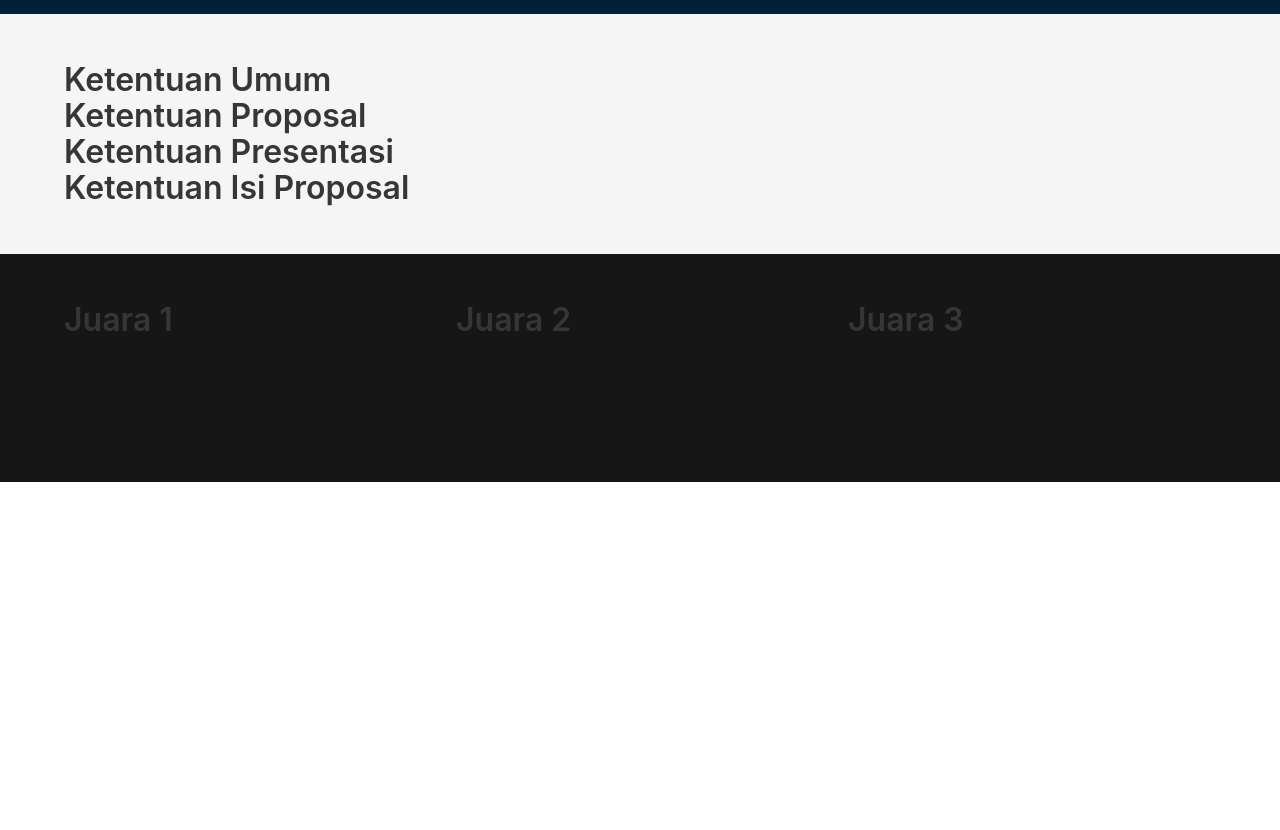
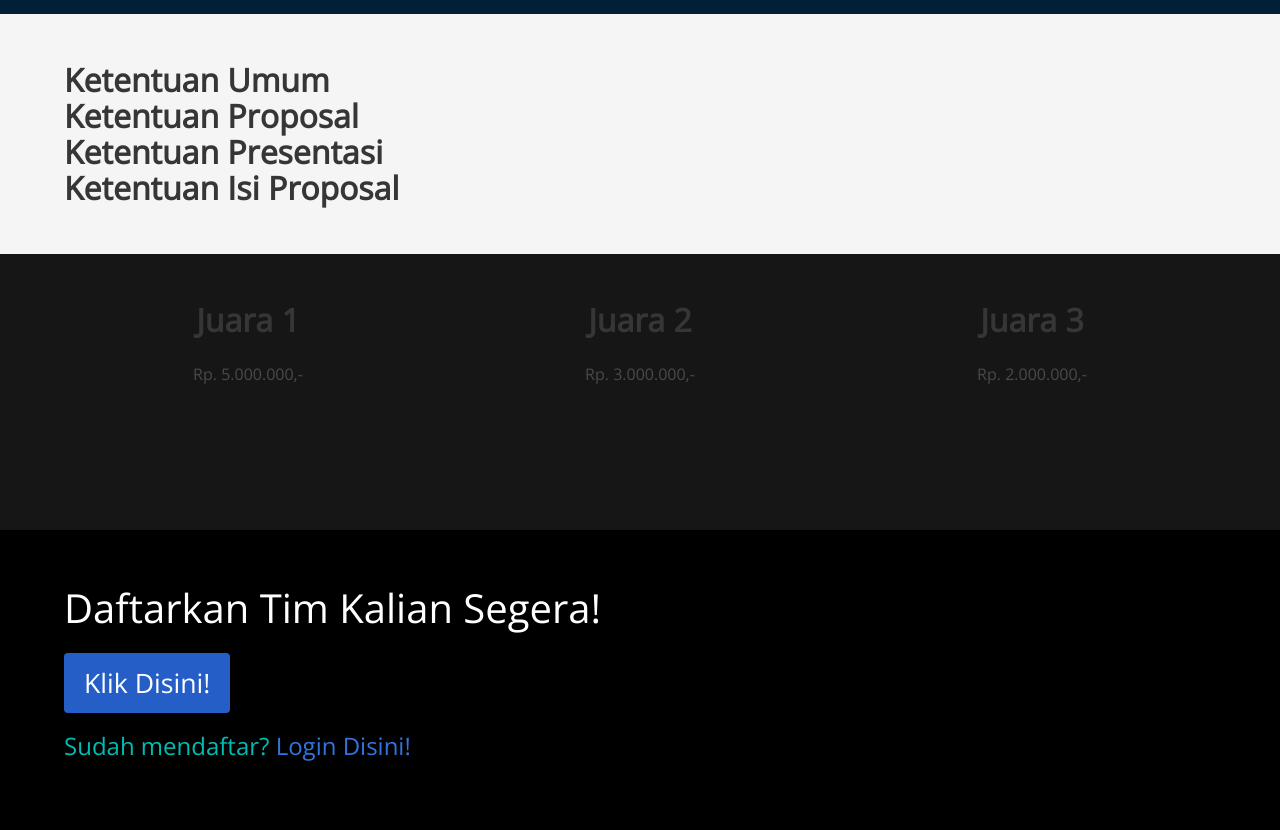
Before and after one commit to haruute0/I2C-1, a website: page src/index.html in a window 1280 px wide. Shown: the part 1586-2416 px from the top of the page. Before the commit the page ends 2068 px from the top, so only its background shows below. Drawn offline with nearby package versions, Linux system fonts and the light colour scheme.

Commit message:
Edit landing-page

```diff
--- a/src/css/landing-page.css
+++ b/src/css/landing-page.css
@@ -4,8 +4,12 @@
     SI IFEST#7 2019
 */
 
+/* Import */
+@import url('https://fonts.googleapis.com/css?family=Gloria+Hallelujah|Open+Sans|Oswald:700');
+
 body{
     background-color: rgb(22, 22, 22) !important;
+    font-family: 'Open Sans', sans-serif;
 }
 
 /* Hero Section */
@@ -29,19 +33,22 @@ body{
     font-weight: bold;
     color: #fff;
     margin: 20px auto;
-    line-height: 80px;
+    line-height: 100px;
+    font-family: 'Oswald', sans-serif;
 }
 
 .hero-desc {
     font-size: 15pt;
+    color: #afb1b3;
 }
 
 .hero-title-desc {
     color: rgb(224, 146, 0);
     font-size: 30pt;
     font-weight: bold;
-    line-height: 25px;
+    line-height: 50px;
     margin-bottom: 30px;
+    font-family: 'Gloria Hallelujah', cursive;
 }
 
 /* About section */
@@ -71,3 +78,34 @@ body{
 .ketentuan {
     background-color: whitesmoke;
 }
+
+/* Banner SignUp */
+.banner-signup {
+    background-color: black;
+    min-height: 300px;
+    clear: both;
+}
+
+.banner-signup-title {
+    color: white;
+    font-size: 30pt;
+}
+
+.banner-signup-subtitle {
+    color: rgb(0, 189, 179);
+    font-size: 1.5em;
+}
+
+.button-daftar {
+    border: none;
+    font-size: 20pt !important;
+    background-color: #245ec6;
+    transition: 0.3s;
+    color: white !important;
+    margin: 15px auto;
+}
+
+.button-daftar:hover {
+    background-color: #2b2b2b;
+    transition: 0.3s;
+}
--- a/src/index.html
+++ b/src/index.html
@@ -38,8 +38,8 @@
                 </div>
                 <h1 class="hero-title">Innovative Informatics Competition 2019</h1>
                 <h1 class="hero-title-big">I2C 2019</h1>
-                <h1 class="hero-title-desc">Smartly Living Healthy Life</h1>
-                <p class="hero-desc">Kompetisi ide aplikasi untuk siswa/i SMA seluruh Indonesia.</p>
+                <h1 class="hero-title-desc">"Smartly Living Healthy Life"</h1>
+                <p class="hero-desc">Kompetisi ide aplikasi untuk siswa/i SMA seluruh Indonesia.<br>Tahun 2019 ini hadir dengan mengangkat tema "Smartly Living Healthy Life".</p>
             </div>
         </section>
 
@@ -75,15 +75,18 @@
 
         <section class="section hadiah" id="hadiah">
             <div class="container">
-                <div class="columns">
+                <div class="columns has-text-centered">
                     <div class="column">
                         <h1 class="title 1">Juara 1</h1>
+                        <p>Rp. 5.000.000,-</p>
                     </div>
                     <div class="column">
                         <h1 class="title 1">Juara 2</h1>
+                        <p>Rp. 3.000.000,-</p>
                     </div>
                     <div class="column">
                         <h1 class="title 1">Juara 3</h1>
+                        <p>Rp. 2.000.000,-</p>
                     </div>
                 </div>
             </div>
@@ -93,6 +96,17 @@
 
         </section>
 
+        <section class="section banner-signup">
+            <div class="container banner-signup-container">
+                <p class="banner-signup-title">Daftarkan Tim Kalian Segera!</p> <a class="button button-daftar" href="/signup.html">Klik Disini!</a>
+                <p class="banner-signup-subtitle">Sudah mendaftar? <a href="login.html">Login Disini!</a></p>
+            </div>
+        </section>
+
+        <section class="contactus">
+
+        </section>
+
     </body>
 
 </html>
```
